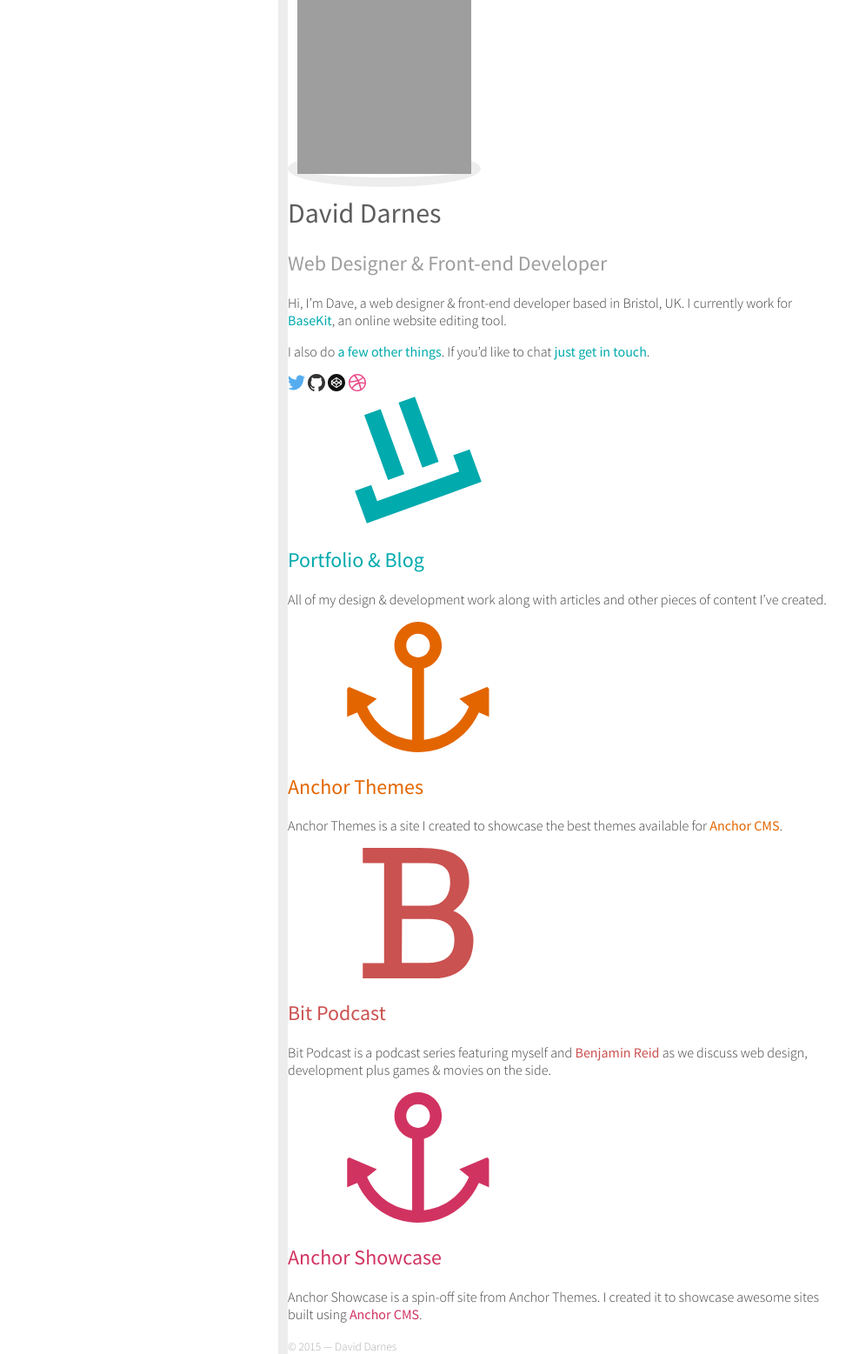
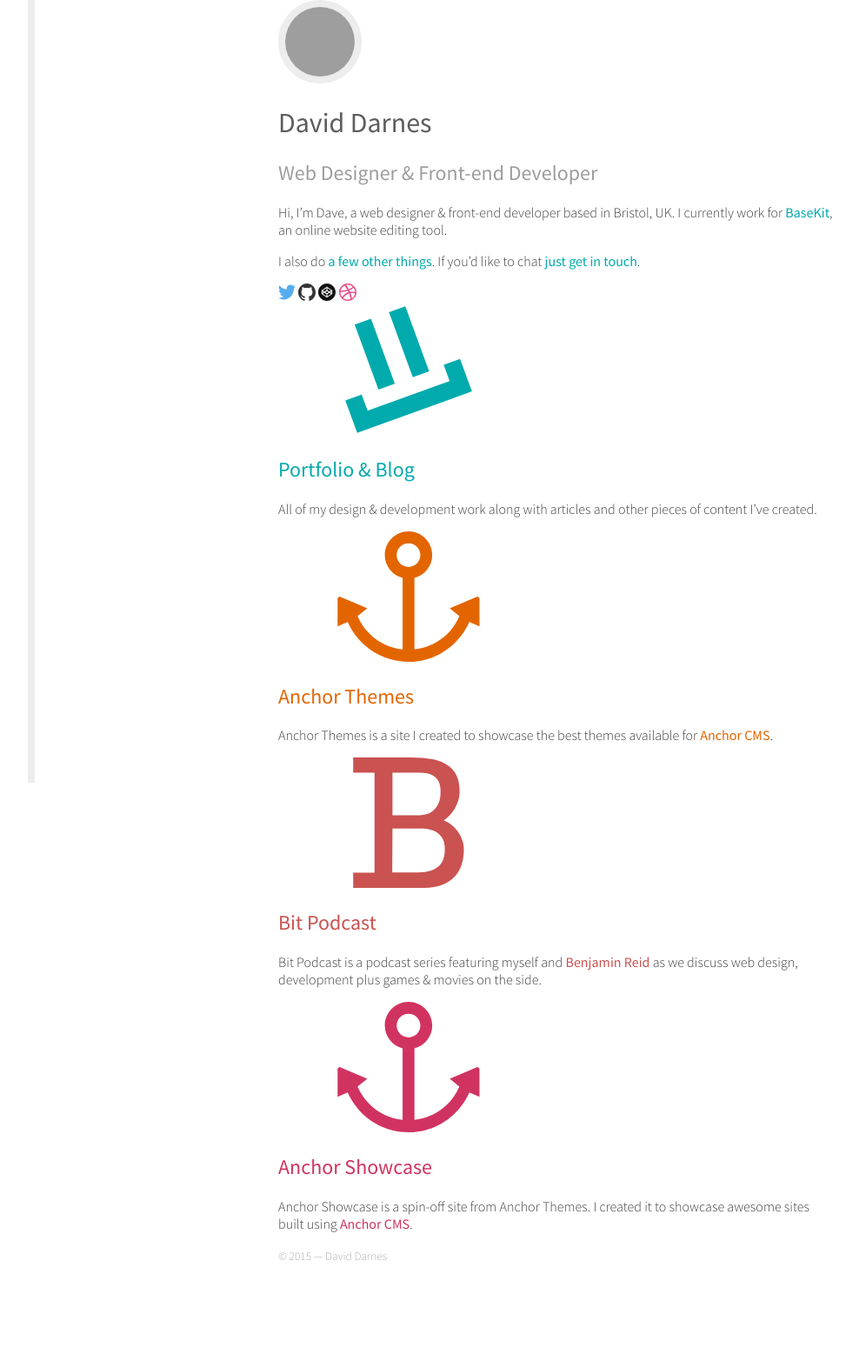
Before and after one commit to daviddarnes/darn.es, a Jekyll site: the page built from index.md, in a window 1280 px wide. Shown: the whole page at 87% size, without its empty margins (0-988 px from the left). Built offline with Jekyll 4.4.1, drawn with Linux system fonts in a browser that asks for light colours; after the commit the page ends 1453 px from its top, so only the background shows below that; grey boxes are pictures that could not be loaded.

Commit message:
Tweaks borders

```diff
--- a/css/styles.scss
+++ b/css/styles.scss
@@ -9,7 +9,7 @@
 $color--paragraph: #3D3D3D;
 $color--keyline: #EDEDED;
 $color--footnote: #ADADAD;
-$width--keyline: .7rem;
+$width--keyline: .5rem;
 
 // Globals & resets
 html, body {
@@ -26,7 +26,14 @@
     width: 90%;
     max-width: 640px;
     margin: 0 auto;
-    border-left: $width--keyline solid $color--keyline;
+    &:before {
+        content: "";
+        position: absolute;
+        top: 0;
+        left: 2rem;
+        bottom: 0;
+        border-left: $width--keyline solid $color--keyline;
+    }
 }
 
 // Header
@@ -46,7 +53,8 @@
 
 // Graphics
 img {
-
+    max-width: 100%;
+    height: auto;
 }
 
 svg {
@@ -77,14 +85,13 @@
 
 // Links
 .link {
-    &--icon {
-        display: inline-block;
-        line-height: 0;
-    }
+    display: inline-block;
+    line-height: 0;
     &--circle {
-        width: 8rem;
+        width: 6rem;
         border: $width--keyline solid $color--keyline;
         border-radius: 100%;
+        overflow: hidden;
     }
 }
 
```
